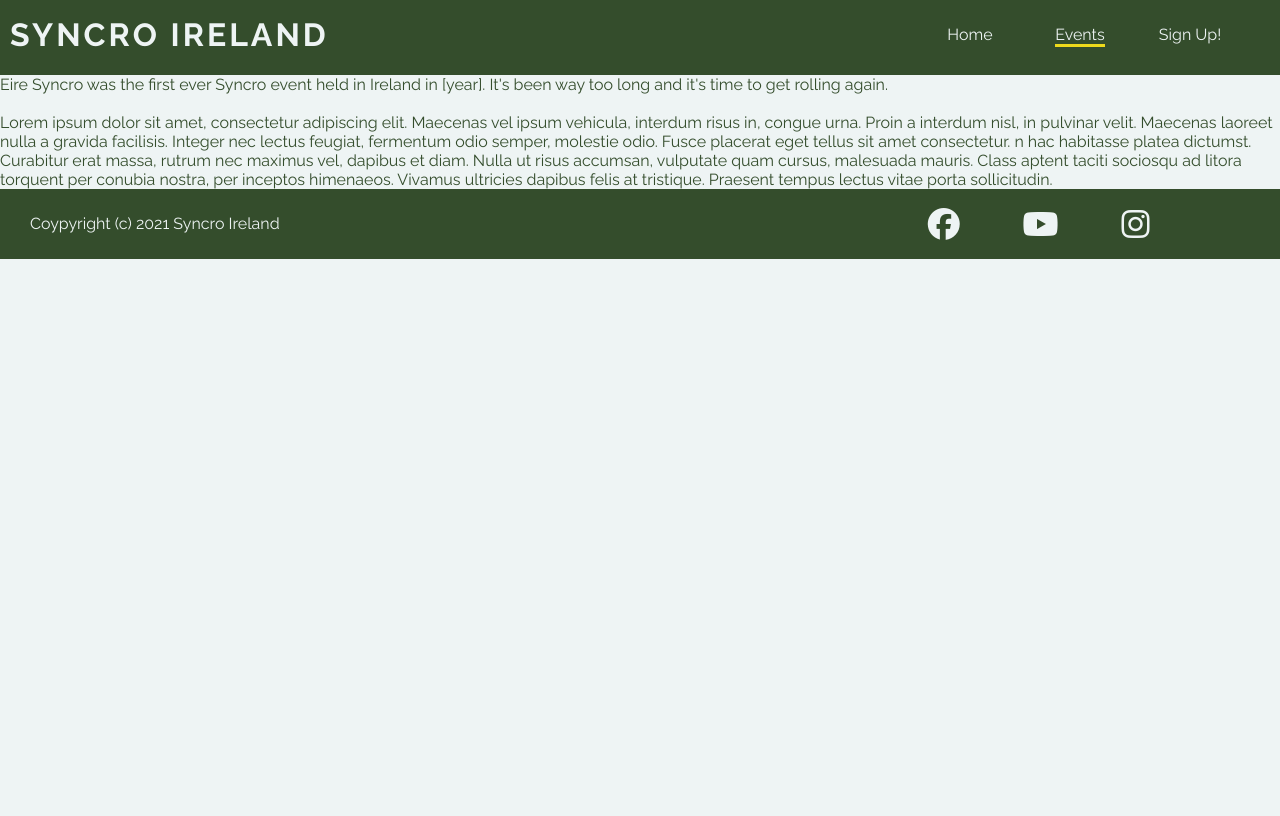
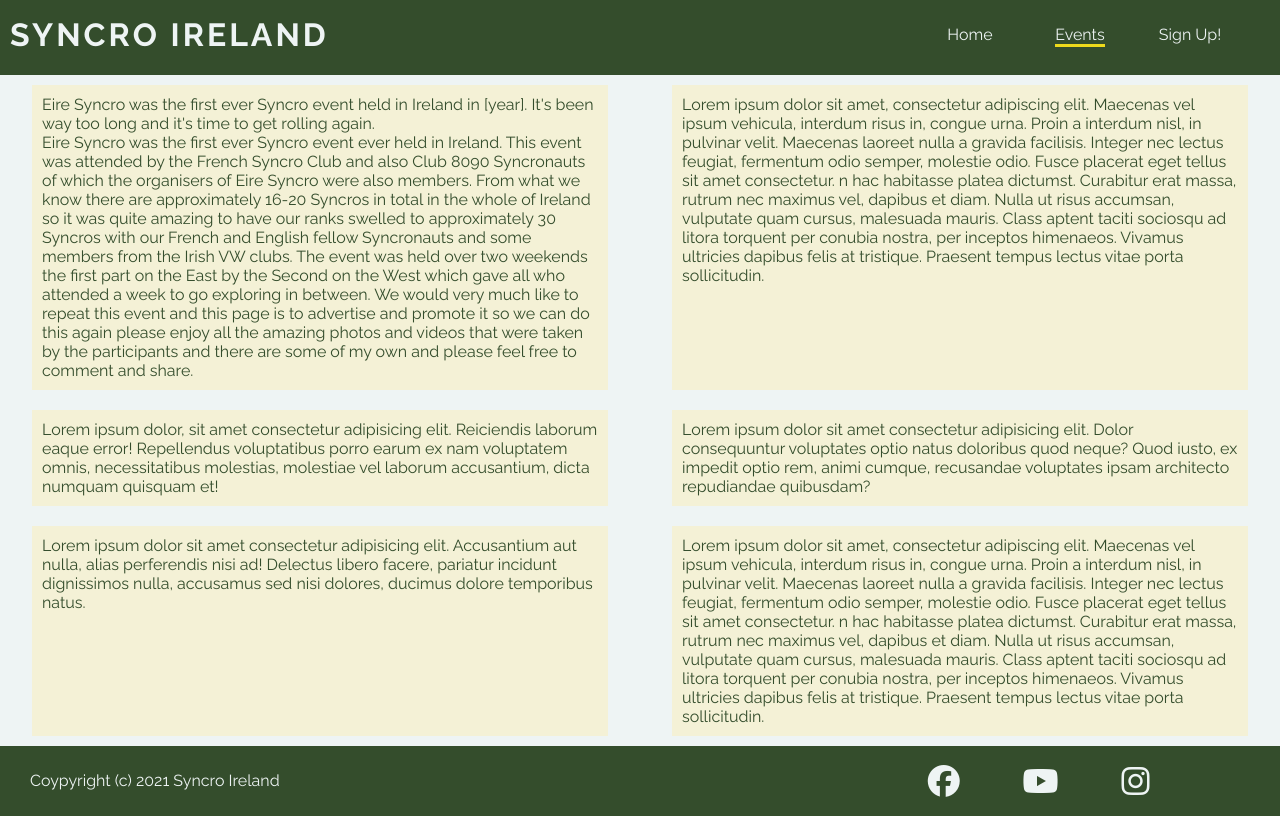
Before and after one commit to davewatters/syncro-ireland, a plain HTML site: page events.html in a window 1280 px wide. Drawn offline with Linux system fonts and the light colour scheme.

Commit message:
feat: added content structural layout to events.html

```diff
--- a/assets/css/style.css
+++ b/assets/css/style.css
@@ -157,6 +157,12 @@ header {
     left: 0;
     width: 100%;
     height: 100%;
+}
+
+.hr-style {
+    color: #344d2c;
+    border: 2px;
+
 }
 
 /* .image-wrapper {
--- a/events.html
+++ b/events.html
@@ -29,16 +29,17 @@
         <div id="events-image"></div>
     </section>
 
-    <!-- Events content section -->
-    <section id="events-content-section">
-        <div id="event-intro-left">
+    <!-- Events page content section -->
+    <section class="section-flex-wrapper">
+        <div class="content-text">
             <p>
                 Eire Syncro was the first ever Syncro event held in Ireland in [year].  It's been way too long
                 and it's time to get rolling again.
+                <br>
+                Eire Syncro was the first ever Syncro event ever held in Ireland. This event was attended by the French Syncro Club and also Club 8090 Syncronauts of which the organisers of Eire Syncro were also members. From what we know there are approximately 16-20 Syncros in total in the whole of Ireland so it was quite amazing to have our ranks swelled to approximately 30 Syncros with our French and English fellow Syncronauts and some members from the Irish VW clubs. The event was held over two weekends the first part on the East by the Second on the West which gave all who attended a week to go exploring in between. We would very much like to repeat this event and this page is to advertise and promote it so we can do this again please enjoy all the amazing photos and videos that were taken by the participants and there are some of my own and please feel free to comment and share.
             </p>
-            <br>
         </div>
-        <div id="event-intro-right">
+        <div  class="content-text">
             <p>
                 Lorem ipsum dolor sit amet, consectetur adipiscing elit. Maecenas vel ipsum vehicula, interdum risus in,
                 congue urna. Proin a interdum nisl, in pulvinar velit. Maecenas laoreet nulla a gravida facilisis. Integer
@@ -50,6 +51,38 @@
             </p>
         </div>
     </section>
+    <hr class="hr-style">
+    <section class="section-flex-wrapper">
+        <div class="content-text">
+            <p>
+                Lorem ipsum dolor, sit amet consectetur adipisicing elit. Reiciendis laborum eaque error! Repellendus voluptatibus porro earum ex nam voluptatem omnis, necessitatibus molestias, molestiae vel laborum accusantium, dicta numquam quisquam et!
+            </p>
+        </div>
+        <div class="content-text">
+            <p>
+                Lorem ipsum dolor sit amet consectetur adipisicing elit. Dolor consequuntur voluptates optio natus doloribus quod neque? Quod iusto, ex impedit optio rem, animi cumque, recusandae voluptates ipsam architecto repudiandae quibusdam?            </p>
+        </div>
+    </section>
+    <hr class="hr-style">
+    <section class="section-flex-wrapper">
+        <div class="content-text">
+            <p>
+                Lorem ipsum dolor sit amet consectetur adipisicing elit. Accusantium aut nulla, alias perferendis nisi ad! Delectus libero facere, pariatur incidunt dignissimos nulla, accusamus sed nisi dolores, ducimus dolore temporibus natus.
+            </p>
+        </div>
+        <div  class="content-text">
+            <p>
+                Lorem ipsum dolor sit amet, consectetur adipiscing elit. Maecenas vel ipsum vehicula, interdum risus in,
+                congue urna. Proin a interdum nisl, in pulvinar velit. Maecenas laoreet nulla a gravida facilisis. Integer
+                nec lectus feugiat, fermentum odio semper, molestie odio. Fusce placerat eget tellus sit amet consectetur.
+                n hac habitasse platea dictumst. Curabitur erat massa, rutrum nec maximus vel, dapibus et diam.
+                Nulla ut risus accumsan, vulputate quam cursus, malesuada mauris. Class aptent taciti sociosqu ad litora
+                torquent per conubia nostra, per inceptos himenaeos. Vivamus ultricies dapibus felis at tristique.
+                Praesent tempus lectus vitae porta sollicitudin.
+            </p>
+        </div>
+    </section>
+    <!-- End evnts page content section -->
 
     <!-- Footer -->
     <footer id="footer">
```
Also changed, not shown: 1 other file.
